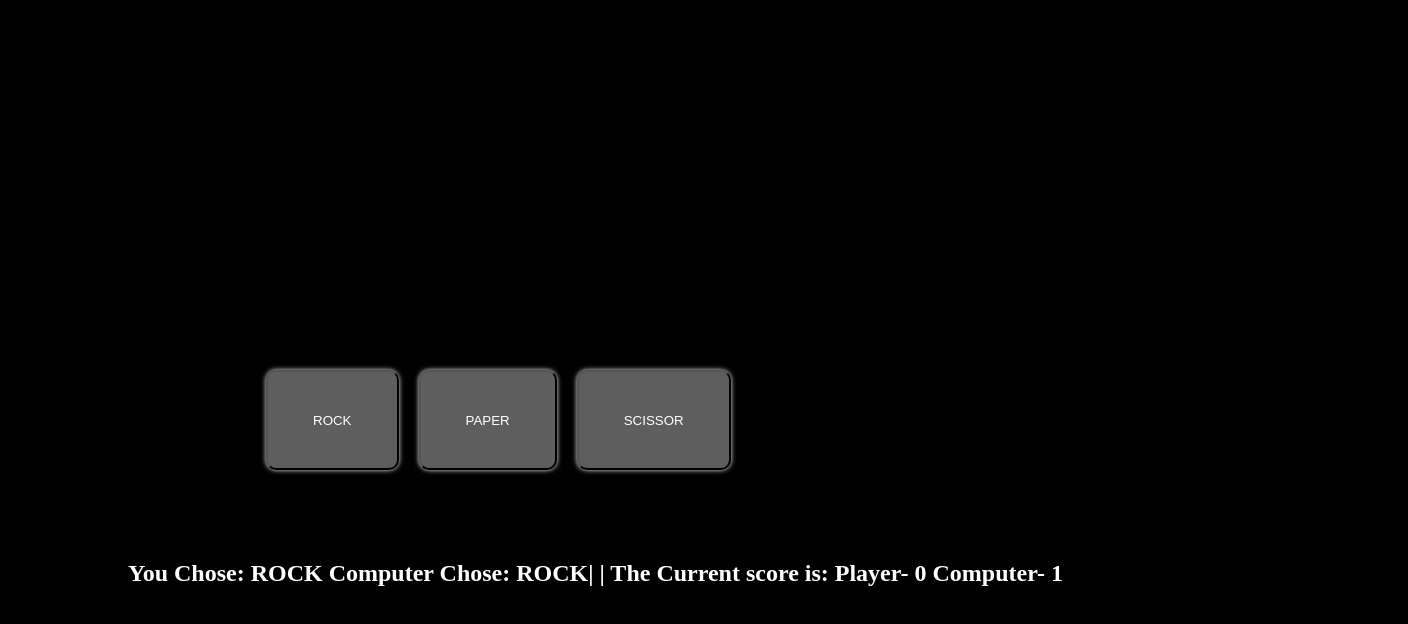
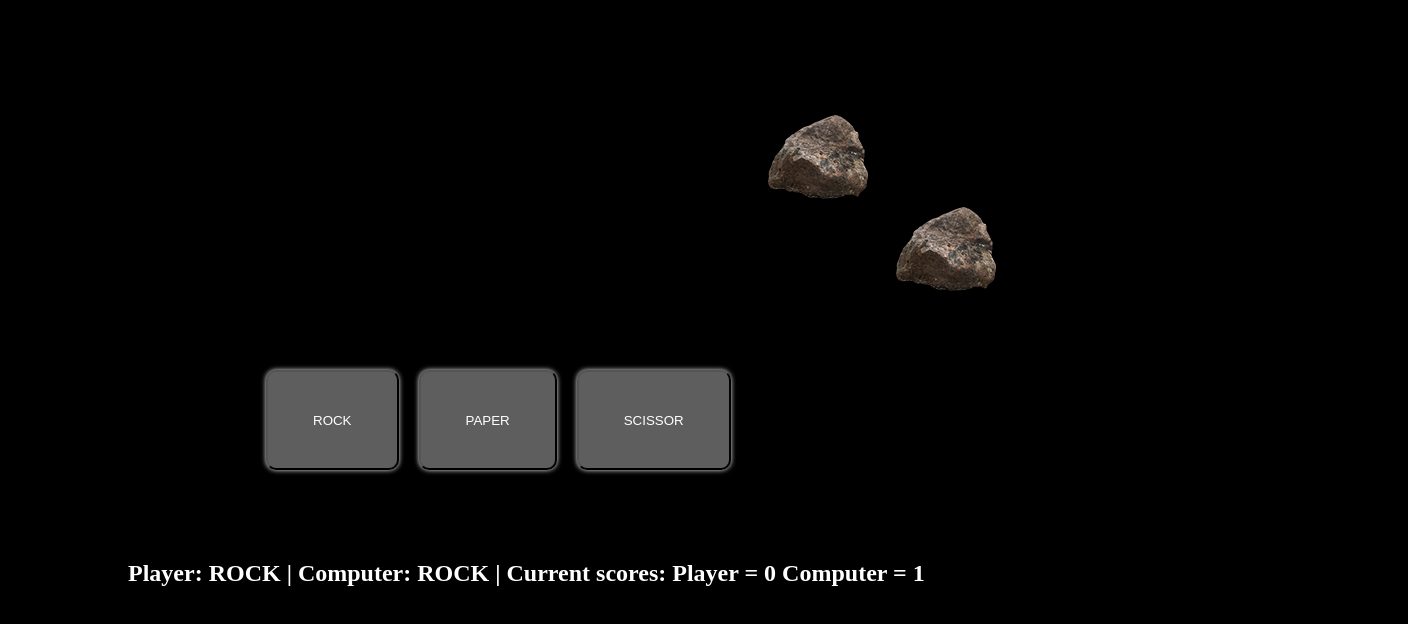
Before and after one commit to dualcorebrain/-Vanilla-Javascript-Rock-Paper-Scissors, a plain HTML site: page index.html in a window 1280 px wide. Both pictures are taken after a click on the button "ROCK". Shown: the whole page, 1408 px wide, since content can reach past the window. Drawn offline with Linux system fonts and the light colour scheme.

Commit message:
Added resized images | Added visual round results | Fixing greater than 5 loop issue

```diff
--- a/handler.js
+++ b/handler.js
@@ -9,7 +9,6 @@ let computerScore = 0;
 let currentRound = 0;
 
 let logging = document.getElementsByClassName("btn");
-console.log(logging);
 
 
 //BUTTON/IMAGE HOVER EFFECTS
@@ -87,10 +86,10 @@ function game(e){
     computerScore++;
   }
 
-  let consoleResult = "You Chose: " + playerChoice + " Computer Chose: " + computerChoice + "| | The Current score is: Player- " + playerScore + " Computer- " + computerScore;
-  console.log(consoleResult);
+  let consoleResult = "Player: " + playerChoice + " | Computer: " + computerChoice + " |  Current scores: Player = " + playerScore + " Computer = " + computerScore;
 
   roundResultsAppender(consoleResult);
+  roundImagesAppender(playerChoice, computerChoice);
 
   if(currentRound == 4){
     if(playerScore > computerScore){
@@ -120,28 +119,8 @@ function playerPlay(e){
   userInputUpperCase = buttonClicked.toUpperCase();
 
   return userInputUpperCase;
-
-
 }
 
-function roundResultsAppender(consoleResult){
-
-  let resultElement = document.createElement("h2");
-  let resultElementText = document.createTextNode(`${consoleResult}`);
-
-  resultElement.appendChild(resultElementText);
-
-  document.getElementById("result-container").appendChild(resultElement);
-
-  if(currentRound == 4){
-    document.getElementById("result-container").removeChild([0]);
-  }
-  return;
-}
-
-function removeRoundResults(){
-
-}
 
 function computerPlay(){
   //return randomly generated rock/paper/scissor
@@ -196,3 +175,65 @@ function gameRound(playerSelection, computerSelection){
     }
 
   }
+
+
+  function roundResultsAppender(consoleResult){
+
+    let resultElement = document.createElement("h2");
+    let resultElementText = document.createTextNode(`${consoleResult}`);
+
+    resultElement.appendChild(resultElementText);
+
+    document.getElementById("result-container").appendChild(resultElement);
+
+
+    /*if(currentRound == 4){
+      document.getElementById("result-container").removeChild([0]);
+    }
+    */
+
+  }
+
+  function removeRoundResults(){
+
+  }
+
+  function roundImagesAppender(playerChoice, computerChoice){
+    if(playerChoice == "ROCK"){
+      let playerChoiceImg = document.createElement("img");
+      playerChoiceImg.src = "images/rock-100x100.png";
+      document.getElementById("player-choice-container").appendChild(playerChoiceImg);
+    }
+
+    if(computerChoice == "ROCK"){
+      let computerChoiceImg = document.createElement("img");
+      computerChoiceImg.src = "images/rock-100x100.png";
+      document.getElementById("computer-choice-container").appendChild(computerChoiceImg);
+    }
+
+    if(playerChoice == "SCISSOR"){
+      let playerChoiceImg = document.createElement("img");
+      playerChoiceImg.src = "images/scissor-100x100.png";
+      document.getElementById("player-choice-container").appendChild(playerChoiceImg);
+    }
+
+    if(computerChoice == "SCISSOR"){
+      let playerChoiceImg = document.createElement("img");
+      playerChoiceImg.src = "images/scissor-100x100.png";
+      document.getElementById("player-choice-container").appendChild(playerChoiceImg);
+
+      if(playerChoice == "PAPER"){
+        let playerChoiceImg = document.createElement("img");
+        playerChoiceImg.src = "images/paper-100x100.png";
+        document.getElementById("player-choice-container").appendChild(playerChoiceImg);
+      }
+
+      if(computerChoice == "PAPER"){
+        let playerChoiceImg = document.createElement("img");
+        playerChoiceImg.src = "images/paper-100x100.png";
+        document.getElementById("player-choice-container").appendChild(playerChoiceImg);
+      }
+
+
+    }
+  }
--- a/index.html
+++ b/index.html
@@ -21,6 +21,14 @@
   <div id="result-container">
 
   </div>
+
+  <div id="player-choice-container">
+
+  </div>
+
+  <div id="computer-choice-container">
+
+  </div>
   <script src="handler.js"></script>
 </body>
 
--- a/style.css
+++ b/style.css
@@ -102,9 +102,36 @@ h2{
 }
 
 
-/*RESULTS*/
+/*COMPUTER CHOICES IMAGE DISPLAY*/
+
+#player-choice-container{
+    height: 700px;
+    width: 150px;
+
+    position: relative;
+
+
+    left: 60%;
+    bottom: 20%;
+}
+
+
+#computer-choice-container{
+    height: 700px;
+    width: 150px;
+
+    position: relative;
+
+
+    left: 70%;
+    bottom: 96%;
+}
+
+
+/*ROUND RESULTS*/
 #result-container{
     position: relative;
     top: 40%;
-    left: 10%                                                                                                                                                               ;
+    left: 10%;
+    max-width: max-content;                                                                                                                                                          ;
 }
```
Also changed, not shown: images/paper.png, images/paper100x100.png (added), images/rock-100x100.png (added), images/scissor-100x100.png (added), images/scissors.png. Lines whose indentation alone changed are shown as unchanged.
